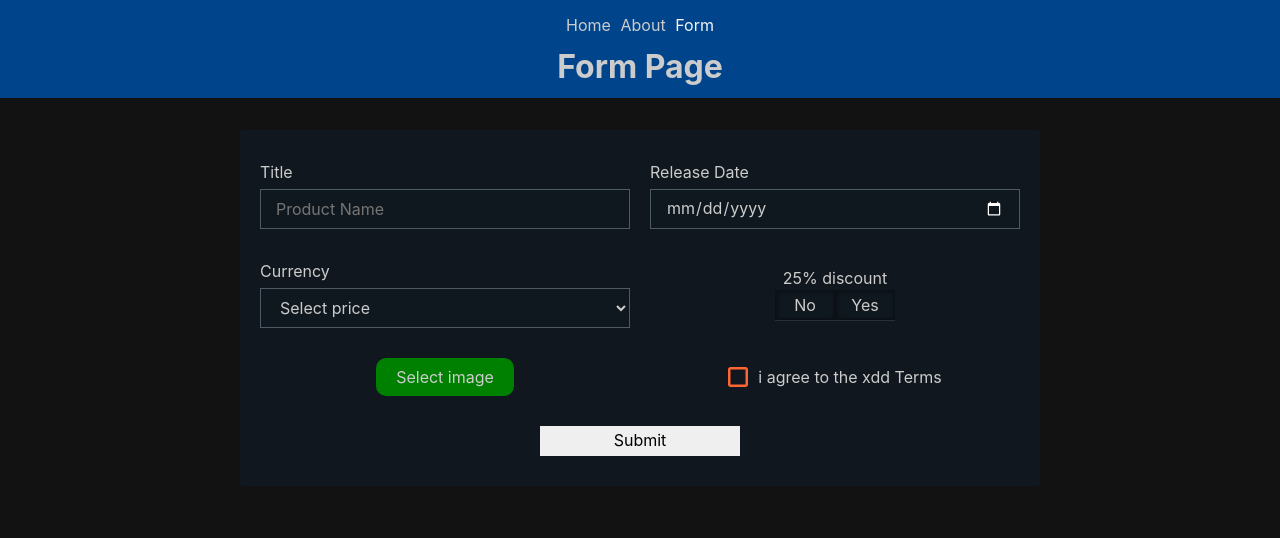
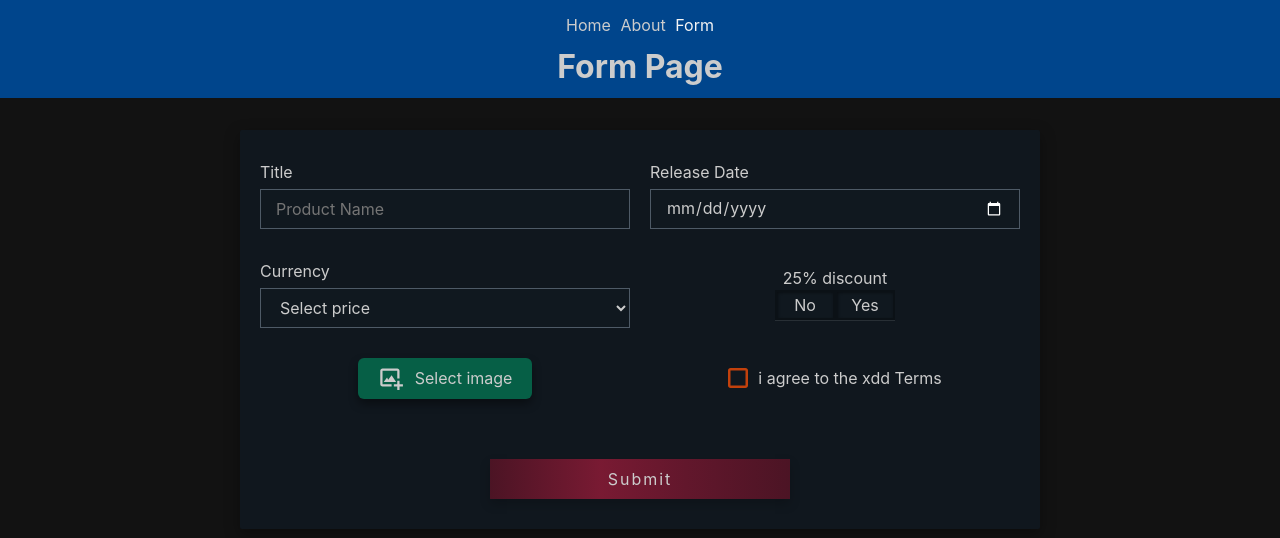
Before and after one commit to AleksNik404/6_micro_study-proj_PhotoGallery-Form-Tests, a React (Vite) app in the folder components/: page /form in a window 1280 px wide. Shown: the top 538 px of the page. Built offline with nearby package versions, Linux system fonts and the light colour scheme.

Commit message:
feat: add toast message and some form styles

```diff
--- /dev/null
+++ b/components/src/components/Toast.tsx
@@ -0,0 +1,56 @@
+import styled from '@emotion/styled';
+import React, { Component } from 'react';
+
+type NewType = {
+  message: string;
+  deleteToast: () => void;
+};
+
+class Toast extends Component<NewType> {
+  componentDidMount() {
+    setTimeout(() => this.props.deleteToast(), 4000);
+  }
+
+  render() {
+    return <ToastBox>{this.props.message}</ToastBox>;
+  }
+}
+
+export default Toast;
+
+const ToastBox = styled.aside`
+  display: flex;
+  place-items: center;
+  justify-content: center;
+  width: 200px;
+  height: 40px;
+
+  position: absolute;
+  z-index: -1;
+  left: 50%;
+  transform: translate(-50%, -200%);
+
+  background-color: #15803d;
+
+  animation: xdd 4s;
+
+  @keyframes xdd {
+    0% {
+      transform: translate(-50%, -200%);
+    }
+
+    20% {
+      transform: translate(-50%, 0);
+    }
+
+    80% {
+      transform: translate(-50%, 0);
+      opacity: 0.9;
+    }
+
+    100% {
+      transform: translate(-50%, 0) scale(0);
+      opacity: 0;
+    }
+  }
+`;
--- a/components/src/data/data.ts
+++ b/components/src/data/data.ts
@@ -23,7 +23,7 @@ export const data = [
       'Experience an atmospheric hunting game like no other in this realistic and visually breathtaking open world. Immerse yourself in the atmospheric single player campaign, or share the ultimate hunting experience with friends.',
     price: 19.99,
     discountPercentage: 75,
-    ReleaseDate: '02/16/17',
+    releaseDate: '02/16/17',
   },
   {
     id: '3',
@@ -36,7 +36,7 @@ export const data = [
       'Winner of over 175 Game of the Year Awards and recipient of over 250 perfect scores, Red Dead Redemption 2 is an epic tale of honor and loyalty at the dawn of the modern age.',
     price: 59.99,
     discountPercentage: 0,
-    ReleaseDate: '11/05/19',
+    releaseDate: '11/05/19',
   },
   {
     id: '4',
@@ -49,7 +49,7 @@ export const data = [
       'A galaxy-spanning adventure awaits in STAR WARS Jedi: Fallen Order, a new 3rd person action-adventure title from Respawn Entertainment.',
     price: 39.99,
     discountPercentage: 90,
-    ReleaseDate: '11/14/19',
+    releaseDate: '11/14/19',
   },
   {
     id: '5',
@@ -62,7 +62,7 @@ export const data = [
       'Embark on a journey to a realm overrun by demons in a new epic RPG from the creators of Pathfinder: Kingmaker. Explore the nature of good and evil, learn the true cost of power, and rise as a Mythic Hero capable of deeds beyond mortal expectations.',
     price: 49.99,
     discountPercentage: 0,
-    ReleaseDate: '09/02/21',
+    releaseDate: '09/02/21',
   },
   {
     id: '6',
@@ -75,7 +75,7 @@ export const data = [
       'Isaac Clarke is an everyman engineer on a mission to repair the USG Ishimura, only to discover the ship`s crew has been slaughtered and his beloved partner, Nicole, is lost somewhere on board.',
     price: 59.99,
     discountPercentage: 15,
-    ReleaseDate: '01/27/23',
+    releaseDate: '01/27/23',
   },
   {
     id: '7',
@@ -88,7 +88,7 @@ export const data = [
       'The Outer Worlds: Spacer’s Choice Edition is the ultimate way to play the award-winning RPG from Obsidian Entertainment and Private Division.',
     price: 47.99,
     discountPercentage: 20,
-    ReleaseDate: '03/07/23',
+    releaseDate: '03/07/23',
   },
   {
     id: '8',
@@ -101,7 +101,7 @@ export const data = [
       'A Sci-fi 2D action-platformer, metroidvania, souls-like game. Explore the apocalypse cyberpunk world full of supernatural beings, some of them are only visible in the light source of your drones. Kill, gain, upgrade, get stronger in the dark world!',
     price: 13.99,
     discountPercentage: 26,
-    ReleaseDate: '09/30/22',
+    releaseDate: '09/30/22',
   },
   {
     id: '9',
@@ -114,7 +114,7 @@ export const data = [
       'Hogwarts Legacy is an immersive, open-world action RPG set in the world first introduced in the Harry Potter books. Now you can take control of the action and be at the center of your own adventure in the wizarding world. Your legacy is what you make of it. Live the Unwritten.',
     price: 59.99,
     discountPercentage: 0,
-    ReleaseDate: '02/10/23',
+    releaseDate: '02/10/23',
   },
 ];
 
--- a/components/src/pages/FormPage/FormPage.tsx
+++ b/components/src/pages/FormPage/FormPage.tsx
@@ -1,6 +1,8 @@
+import styled from '@emotion/styled';
 import React, { Component } from 'react';
 
 import Header from '../../components/Header';
+import Toast from '../../components/Toast';
 import { Main } from '../../styled/styledComponents';
 import { CardsContainer } from '../Home/components';
 import { CardItem } from '../Home/components/Card';
@@ -8,20 +10,26 @@ import { Cards } from '../Home/components/CardsContainer';
 import Form from './components/Form';
 
 type Props = Record<string, never>;
-type State = Cards;
+type State = Cards & { toastMessage: string };
 
 class FormPage extends Component<Props, State> {
   state: State = {
     cards: [],
+    toastMessage: '',
   };
 
   addOneCard = (data: CardItem) => {
-    console.log(data);
-
     this.setState((prev) => {
       return {
         cards: [...prev.cards, data],
+        toastMessage: 'Success create card',
       };
+    });
+  };
+
+  deleteToast = () => {
+    this.setState({
+      toastMessage: '',
     });
   };
 
@@ -31,7 +39,12 @@ class FormPage extends Component<Props, State> {
         <Header namePage="Form Page" />
         <Main>
           <section className="container">
-            <Form addOneCard={this.addOneCard} />
+            <FormBlock>
+              <Form addOneCard={this.addOneCard} />
+              {this.state.toastMessage && (
+                <Toast message={this.state.toastMessage} deleteToast={this.deleteToast} />
+              )}
+            </FormBlock>
             <CardsContainer cards={this.state.cards} />
           </section>
         </Main>
@@ -39,6 +52,11 @@ class FormPage extends Component<Props, State> {
     );
   }
 }
+
+const FormBlock = styled.div`
+  margin-bottom: 5rem;
+  position: relative;
+`;
 
 export default FormPage;
 
--- a/components/src/pages/FormPage/components/Form.tsx
+++ b/components/src/pages/FormPage/components/Form.tsx
@@ -2,7 +2,7 @@ import React, { Component } from 'react';
 import styled from '@emotion/styled';
 
 import { FormCheckBox, FormFile, FormInput, FormSelect, FormSwitcher } from '.';
-import { CardItem } from '../../Home/components/Card';
+import Card, { CardItem } from '../../Home/components/Card';
 
 import { INPUT_OPTIONS } from '../../../utils/constants';
 import { isEmpty } from '../../../utils/utils';
@@ -171,7 +171,7 @@ export default Form;
 const Wrapper = styled.div`
   max-width: 800px;
   margin: 0 auto;
-  margin-bottom: 30px;
+  margin-bottom: 20px;
 `;
 
 const FormStyled = styled.form`
@@ -179,7 +179,8 @@ const FormStyled = styled.form`
   gap: 30px 20px;
   padding: 30px 20px;
 
-  background-color: rgba(0, 70, 140, 0.1);
+  background-color: #10171e;
+  box-shadow: rgba(0, 0, 0, 0.35) 0px 5px 15px;
 
   align-items: center;
   border-radius: 2px;
@@ -205,13 +206,52 @@ const FormStyled = styled.form`
   /* @media (max-width: 740px) { */
   grid-template-columns: repeat(2, calc((100% - 1 * 20px) / 2));
   /* } */
+
+  @media (max-width: 450px) {
+    grid-template-columns: 1fr;
+  }
 `;
 
 const Button = styled.button`
-  min-width: 200px;
+  height: 40px;
+  width: 100%;
+  max-width: 300px;
+  padding: 0 10px;
+  margin-top: 30px;
+
+  font-weight: 400;
+  letter-spacing: 2px;
+  color: inherit;
+
+  background: linear-gradient(
+    90deg,
+    rgba(135, 17, 43, 0.5) 0%,
+    rgba(225, 29, 71, 0.5) 37%,
+    rgba(180, 23, 58, 0.5) 65%,
+    rgba(135, 17, 43, 0.5) 100%
+  );
+
+  box-shadow: rgba(0, 0, 0, 0.2) 0px 5px 10px;
+  transition: all 0.2s;
+
+  &:hover {
+    transform: translateY(-1px);
+    box-shadow: rgba(0, 0, 0, 0.3) 0px 7px 20px;
+
+    background: linear-gradient(
+      90deg,
+      rgba(135, 17, 43, 0.6) 0%,
+      rgba(225, 29, 71, 0.6) 37%,
+      rgba(180, 23, 58, 0.6) 65%,
+      rgba(135, 17, 43, 0.6) 100%
+    );
+  }
+  &:active {
+    transform: translateY(0);
+    box-shadow: rgba(0, 0, 0, 0.4) 0px 7px 10px;
+  }
+
   justify-self: center;
-
-  height: 30px;
   grid-column: 1 / -1;
   cursor: pointer;
 `;
--- a/components/src/pages/FormPage/components/FormCheckBox.tsx
+++ b/components/src/pages/FormPage/components/FormCheckBox.tsx
@@ -52,7 +52,7 @@ const CheckBoxBlock = styled.div`
 
   .icon {
     cursor: pointer;
-    color: #ff6433;
+    color: #c2410c;
     font-size: 20px;
 
     position: absolute;
@@ -62,7 +62,10 @@ const CheckBoxBlock = styled.div`
 
     &--active {
       opacity: 0;
-      color: #2196f3;
+      color: #1e3a8a;
+
+      box-shadow: inset 0px 0px 0px 3px rgba(0, 0, 0, 1);
+      background-color: white;
     }
   }
 
--- a/components/src/pages/FormPage/components/FormFile.tsx
+++ b/components/src/pages/FormPage/components/FormFile.tsx
@@ -1,4 +1,6 @@
 import styled from '@emotion/styled';
+import { BiImageAdd } from 'react-icons/bi';
+
 import { ErrorMesage } from '../../../styled/styledComponents';
 
 interface FileProps {
@@ -24,6 +26,7 @@ const FormFile = (props: FileProps) => {
         className="hide-behind-page"
       />
       <label htmlFor="image">
+        <BiImageAdd size="1.7rem" />
         {label}
         {ErrorMessage && <ErrorMesage>{ErrorMessage}</ErrorMesage>}
       </label>
@@ -41,12 +44,27 @@ const FileBlock = styled.div`
   }
 
   label {
-    display: inline-block;
-    background-color: green;
+    display: flex;
+    place-items: center;
+    gap: 10px;
+    position: relative;
 
-    border-radius: 10px;
+    background-color: #065f46;
+    border-radius: 6px;
     padding: 7px 20px;
     cursor: pointer;
+
+    box-shadow: rgba(0, 0, 0, 0.4) 0px 5px 10px;
+    transition: all 0.3s;
+
+    &:hover {
+      transform: translateY(-1px);
+      box-shadow: rgba(0, 0, 0, 0.6) 0px 7px 20px;
+    }
+    &:active {
+      transform: translateY(0px);
+      box-shadow: rgba(0, 0, 0, 0.8) 0px 7px 10px;
+    }
   }
 `;
 
--- a/components/src/pages/FormPage/components/FormInput.tsx
+++ b/components/src/pages/FormPage/components/FormInput.tsx
@@ -1,4 +1,3 @@
-import styled from '@emotion/styled';
 import React from 'react';
 import { ErrorMesage, InputBlock } from '../../../styled/styledComponents';
 
--- a/components/src/pages/FormPage/components/FormSwitcher.tsx
+++ b/components/src/pages/FormPage/components/FormSwitcher.tsx
@@ -71,7 +71,7 @@ const SwitchBlock = styled.div`
     place-content: center;
 
     border: 2px solid rgba(0, 0, 0, 0.3);
-    box-shadow: inset 1px 1px 3px rgba(0, 0, 0, 0.3), 0 1px rgba(255, 255, 255, 0.1);
+    box-shadow: inset 1px 1px 3px rgba(0, 0, 0, 0.4), 0 1px rgba(255, 255, 255, 0.1);
     transition: all 0.2s;
 
     color: inherit;
--- a/components/src/pages/Home/components/Card.tsx
+++ b/components/src/pages/Home/components/Card.tsx
@@ -43,19 +43,22 @@ class Card extends Component<CardItemProps> {
 }
 
 export const GridItem = styled.article`
-  width: 100%;
-
   /* for Grid container */
   /* max-width: 15rem; */
+  /* width: 100%; */
 
+  /* for Flex container */
+  max-width: 250px;
+  flex: 1 0 200px;
+
+  /* other */
   display: flex;
   flex-direction: column;
-  gap: 0.5em;
+  gap: 0.4em;
 
   overflow: hidden;
+  border-radius: 4px;
   background-color: #18181b;
-  border-radius: 4px;
-
   transition: all 0.2s;
 
   &:hover .add-icon {
@@ -120,18 +123,18 @@ export const GridItem = styled.article`
     flex-direction: column;
     justify-content: space-between;
 
-    gap: 20px;
+    gap: 10px;
     height: 100%;
-    padding: 0px 10px 20px;
+    padding: 0px 8px 10px;
   }
 
   .maker {
     opacity: 0.7;
-    font-size: calc(0.55rem + 0.1vw);
+    font-size: calc(0.55rem + 0.08vw);
   }
 
   .name {
-    font-size: calc(0.75rem + 0.15vw);
+    font-size: calc(0.65rem + 0.13vw);
     overflow-wrap: break-word;
   }
 `;
--- a/components/src/pages/Home/components/CardsContainer.tsx
+++ b/components/src/pages/Home/components/CardsContainer.tsx
@@ -17,7 +17,7 @@ const CardsContainer = ({ cards }: Cards) => {
 };
 
 const Grid = styled.div`
-  /* if whant GRID */
+  /* if want GRID */
   /* display: grid; */
   /* grid-template-columns: repeat(auto-fill, minmax(175px, 1fr)); */
 
@@ -25,10 +25,6 @@ const Grid = styled.div`
   display: flex;
   justify-content: center;
   flex-wrap: wrap;
-  & > * {
-    max-width: 250px;
-    flex: 1 0 190px;
-  }
 
   /* Other */
   justify-items: center;
--- a/components/src/utils/validations.ts
+++ b/components/src/utils/validations.ts
@@ -62,7 +62,7 @@ export const selectValidate = (input: HTMLSelectElement | null, errorsMap: SetMe
 export const fileValidate = (input: HTMLInputElement | null, errorsMap: SetMessage) => {
   if (!input?.files) throw new Error(VALIDATION_ERROR);
 
-  const { name, files, value } = input;
+  const { name, files } = input;
 
   const isEmpty = !files?.length;
   if (isEmpty) {
```
Also changed, not shown: 1 other file (tests, documents, lock files or other folders).
